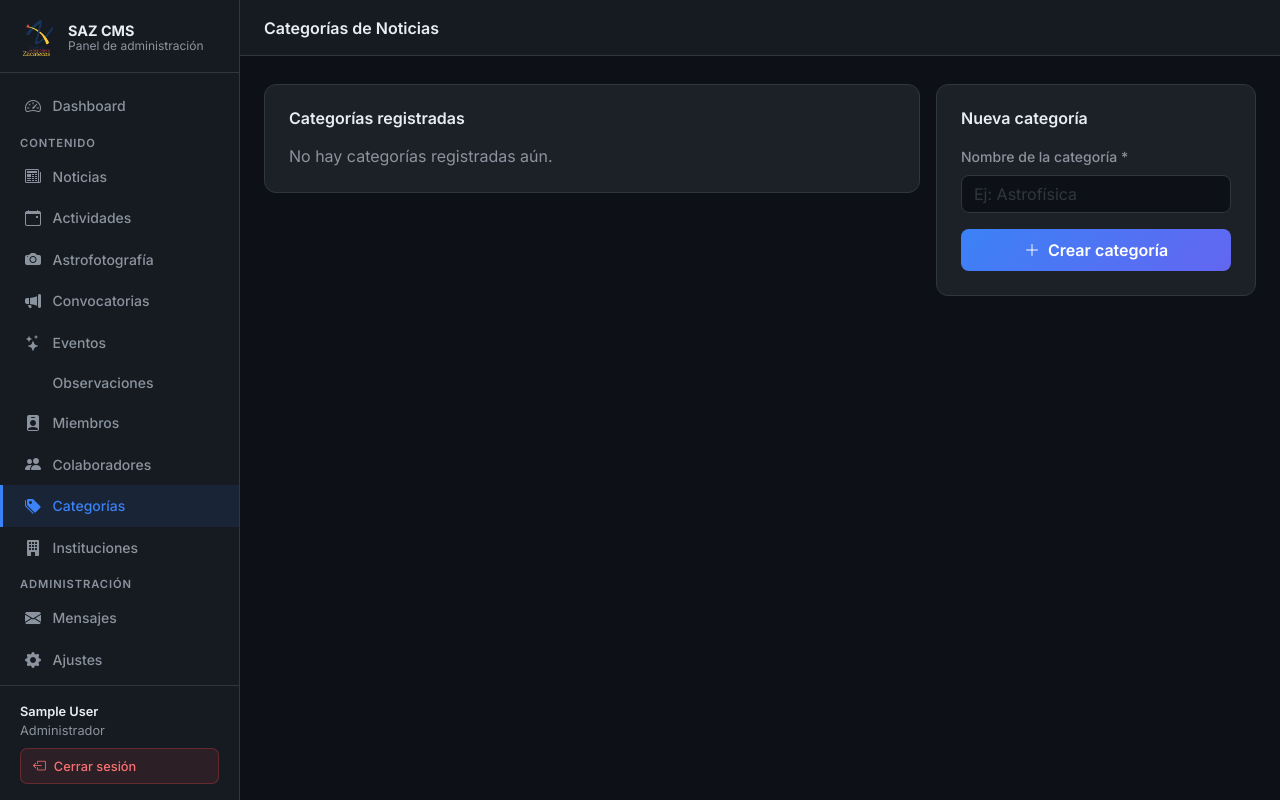
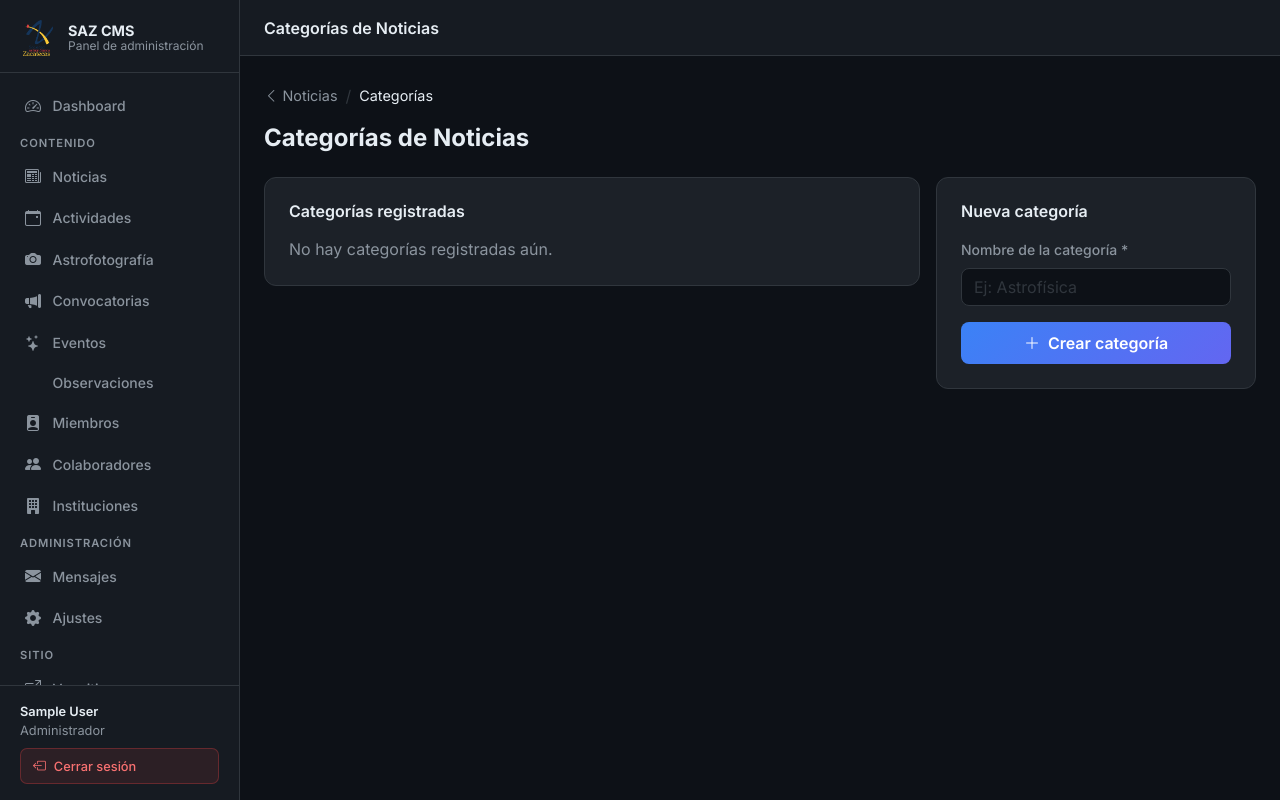
Before and after one commit to Caalgato98Student/frontend-SAZ, a PHP site: page /frontend-SAZ/admin/categorias/index.php in a window 1280 px wide. Run offline with PHP 8.4, Linux system fonts and the light colour scheme; the visitor is signed in with stand-in values (Sample User, id 1); data that the repository does not hold is empty.

Commit message:
Move news categories shortcut button inside news section and clean up main sidebar navigation

```diff
--- a/admin/base_admin.php
+++ b/admin/base_admin.php
@@ -323,9 +323,6 @@ function admin_nav_active(string $section): string {
     <a href="/admin/colaboradores/index.php" class="<?= admin_nav_active('colaboradores') ?>">
       <i class="bi bi-people-fill"></i> Colaboradores
     </a>
-    <a href="/admin/categorias/index.php" class="<?= admin_nav_active('categorias') ?>">
-      <i class="bi bi-tags-fill"></i> Categorías
-    </a>
     <a href="/admin/instituciones/index.php" class="<?= admin_nav_active('instituciones') ?>">
       <i class="bi bi-building-fill"></i> Instituciones
     </a>
--- a/admin/categorias/index.php
+++ b/admin/categorias/index.php
@@ -54,6 +54,12 @@ ob_start(); ?>
 <?php foreach ($errors as $e): ?>
   <div class="alert-adm alert-adm-danger"><i class="bi bi-exclamation-triangle-fill"></i> <?= htmlspecialchars($e) ?></div>
 <?php endforeach; ?>
+
+<div class="d-flex align-items-center gap-2 mb-3">
+  <a href="../noticias/index.php" style="color:var(--adm-muted);text-decoration:none;font-size:.9rem"><i class="bi bi-chevron-left"></i> Noticias</a>
+  <span style="color:var(--adm-border)">/</span><span style="font-size:.9rem">Categorías</span>
+</div>
+<h1 class="h4 fw-bold mb-4">Categorías de Noticias</h1>
 
 <div class="row g-3">
   <!-- Listado -->
```
Also changed, not shown: admin/noticias/index.php (+8 -3 lines).
